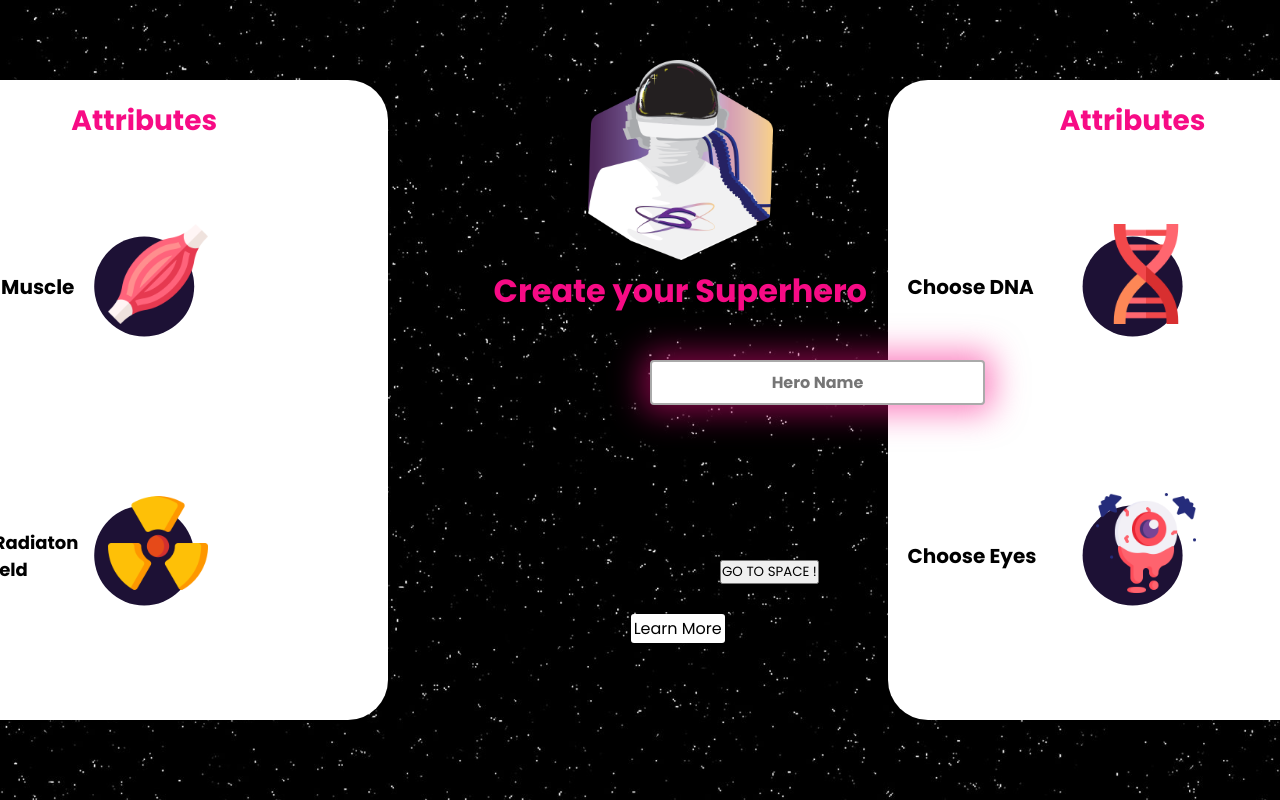
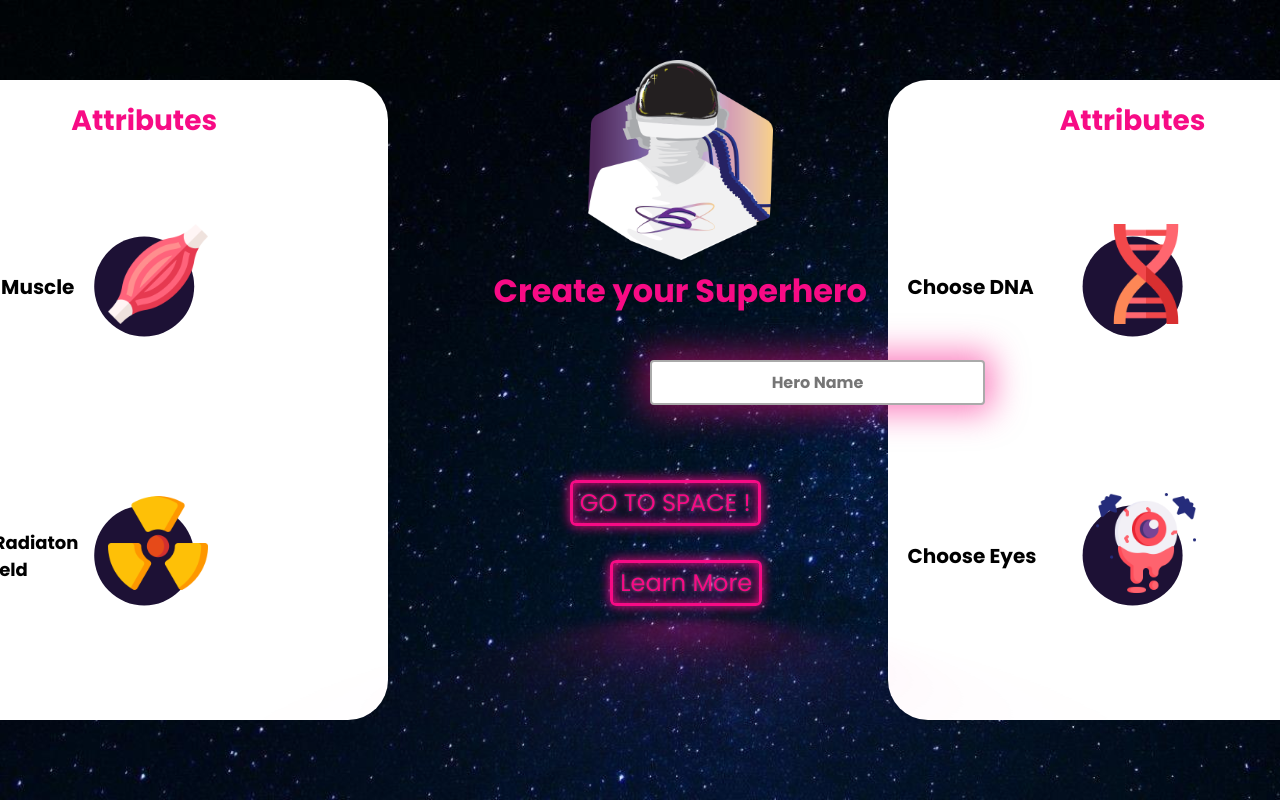
Before and after one commit to ahmed-elsarta/journey-to-jupiter, a Flask app: page /mainMenu in a window 1280 px wide; the page is wider, and only the part inside the window is pictured. Run offline with Flask 2, Linux system fonts and the light colour scheme.

Commit message:
main menu done

```diff
--- a/Website/static/css/main-menu.css
+++ b/Website/static/css/main-menu.css
@@ -5,6 +5,11 @@
     padding: 0;
     box-sizing: border-box;
     font-family: 'Poppins', sans-serif;
+}
+
+:root{
+    --clr-neon: rgb(247, 11, 133);
+    --clr-bg: hsl(323 21% 16%);
 }
 
 /* Preloader */
@@ -42,7 +47,7 @@
 
 
 body {
-    background-image: url(../img/preloader.jpg);
+    background-image: url(../img/background.jpg);
     background-size: cover;
     display: flex;
     justify-content: center;
@@ -327,24 +332,125 @@ form {
     box-shadow: 0 0 2em 0.5em rgba(247, 11, 133, 0.514);
 }
 
+
+/* buttons */
+
 .btn {
+    background: none;
     position: absolute;
-    top: 70%;
-    left: 720px;
+    top: 60%;
+    left: 44.5%;
+    color: var(--clr-neon);
+    font-size: 1.5rem;
+    display: inline-block;
+    border: var(--clr-neon) 0.125em solid;
+    border-radius: 0.25em;
+    padding: 0.1em 0.3em;
+    cursor: pointer;
+    text-shadow: 0 0 0.125em hsl(0 0% 100% / 0.3), 0 0 0.45em currentColor;
+    box-shadow: inset 0 0 0.5em 0 var(--clr-neon), 0 0 0.5em 0 var(--clr-neon);
+    position: absolute;
+    transition: background-color 0.2s linear;
 }
+
+.btn::before{
+    pointer-events: none;
+    content: "";
+    position: absolute;
+    background-color: var(--clr-neon);
+    top: 120%;
+    left: 0;
+    width: 100%;
+    height: 100%;
+    transform: perspective(1.5em) rotateX(40deg) scale(1, 0.35);
+    filter: blur(2em);
+}
+
+.btn:hover,
+.btn:focus {
+    background: var(--clr-neon);
+    color: white;
+    text-shadow: none;
+}
+
+.btn::after{
+    content: "";
+    position: absolute;
+    top: 0;
+    bottom: 0;
+    left: 0;
+    right: 0;
+    box-shadow: rgba(247, 11, 133, 0.514);
+    opacity: 0;
+    transition: opacity 0.2s linear;
+}
+
+.btn:hover::after{
+    opacity: 0.8;
+}
+
+
+
+
 
 
 .Info-btn a{
     text-decoration: none;
-    color: black;
-    padding: 3px;
-    border-radius: 3px;
-    background-color: white;
+    color: var(--clr-neon);
 }
 
+.Info-btn {
+    font-size: 1.5rem;
+    display: inline-block;
+    border: var(--clr-neon) 0.125em solid;
+    border-radius: 0.25em;
+    color: var(--clr-neon);
+    padding: 0.1em 0.3em;
+    cursor: pointer;
+    text-shadow: 0 0 0.125em hsl(0 0% 100% / 0.3), 0 0 0.45em currentColor;
+    box-shadow: inset 0 0 0.5em 0 var(--clr-neon), 0 0 0.5em 0 var(--clr-neon);
+    position: absolute;
+    top: 130%;
+    left: 33%;
+    transition: background-color 0.2s linear;
+}
 
-.Info-btn {
-    position:absolute;
-    top: 72vh;
-    left: 38%;
+.Info-btn::before{
+    pointer-events: none;
+    content: "";
+    position: absolute;
+    background-color: var(--clr-neon);
+    top: 120%;
+    left: 0;
+    width: 100%;
+    height: 100%;
+    transform: perspective(1.5em) rotateX(40deg) scale(1, 0.35);
+    filter: blur(2em);
 }
+
+.Info-btn:hover,
+.Info-btn:focus {
+    background: var(--clr-neon);
+    color: white;
+    text-shadow: none;
+}
+
+.Info-btn::after{
+    content: "";
+    position: absolute;
+    top: 0;
+    bottom: 0;
+    left: 0;
+    right: 0;
+    box-shadow: rgba(247, 11, 133, 0.514);
+    opacity: 0;
+    transition: opacity 0.2s linear;
+}
+
+.Info-btn:hover::after{
+    opacity: 0.8;
+}
+
+.Info-btn:hover a{
+    color: white;
+}
--- a/Website/templates/main-menu.html
+++ b/Website/templates/main-menu.html
@@ -227,7 +227,7 @@
         </div>
 
         <div class="Info-btn">
-            <a href="{{url_for('info')}}" class="start">Learn More</a>
+            <a href="{{url_for('info')}}" class=".Info-btn"><span>Learn More</span></a>
         </div>
 
 
```
Also changed, not shown: Website/static/img/background.jpg (added).
